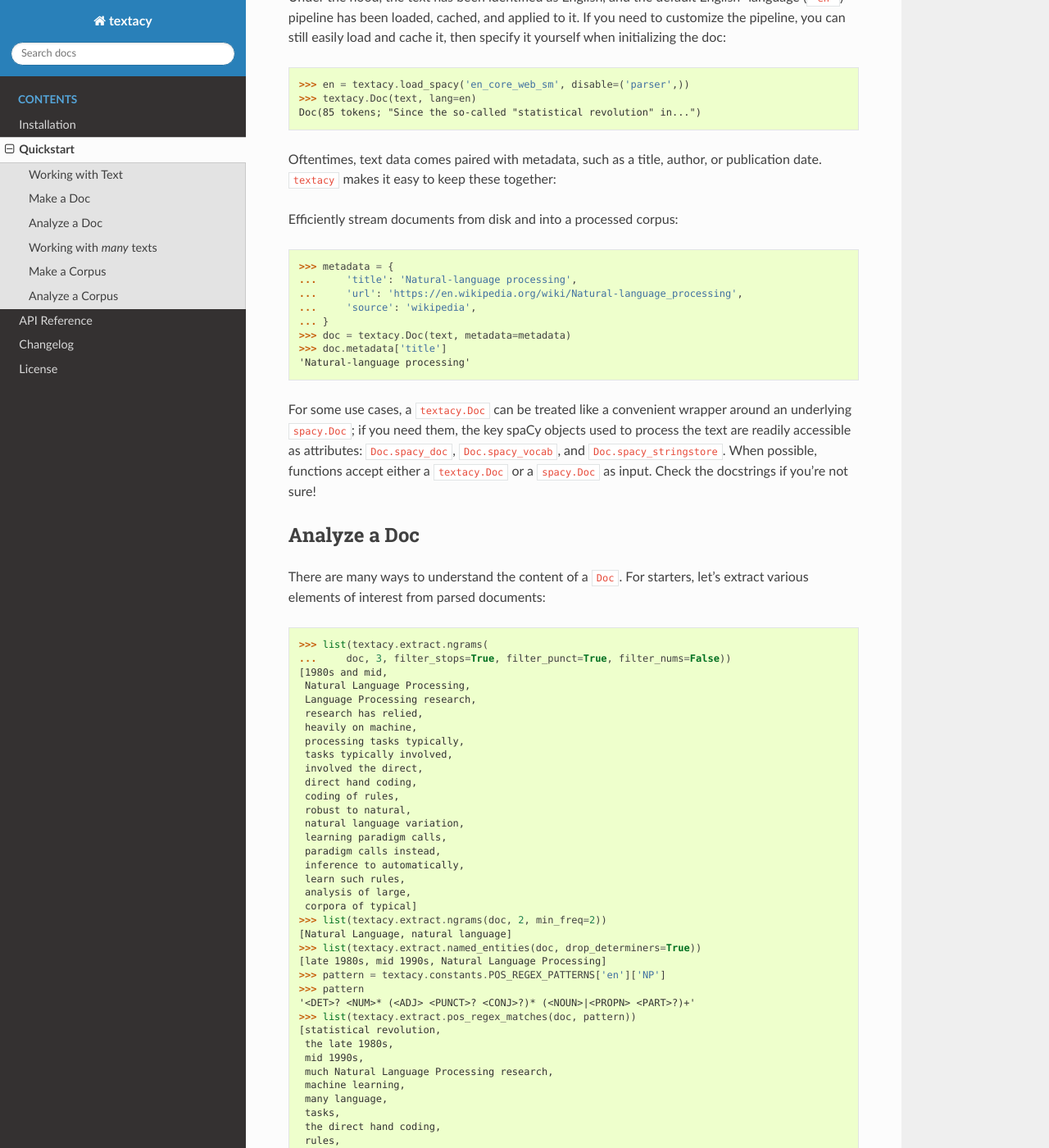
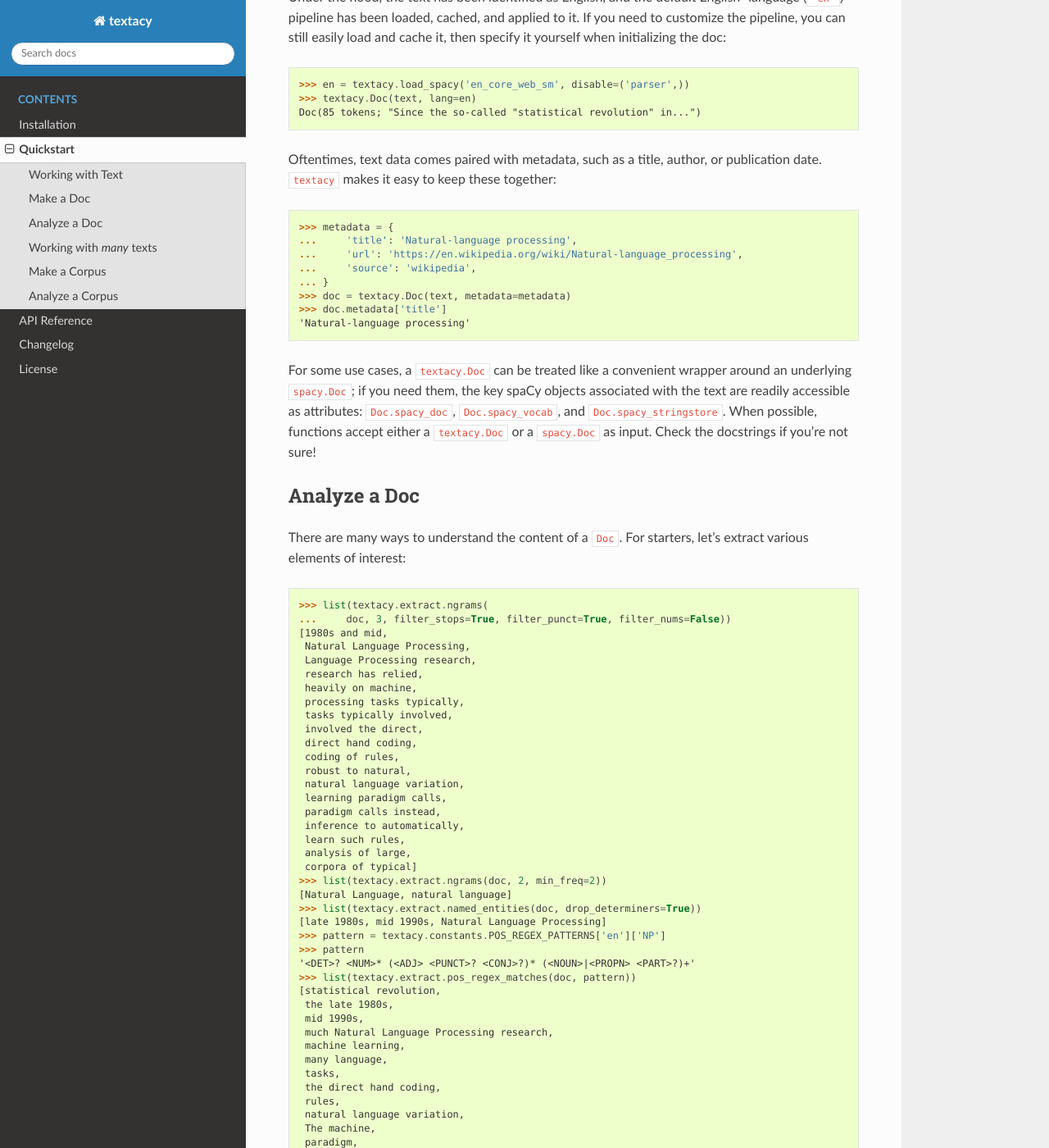
Before and after one commit to chartbeat-labs/textacy, a Sphinx documentation site: the page built from docs/source/getting_started/quickstart.rst, in a window 1280 px wide and 1400 px high, scrolled down 1469 px. Shown: the whole window at 82% size. Built offline with Sphinx 7.4.7 and the Read the Docs theme 2.0.0, drawn with Linux system fonts in a browser that asks for light colours; the version number could not be read and is left out; some of the changed text lies outside the part shown.

Commit message:
Fix inevitable typos and unclear comments in quickstart

```diff
--- a/docs/source/getting_started/quickstart.rst
+++ b/docs/source/getting_started/quickstart.rst
@@ -83,8 +83,6 @@ specify it yourself when initializing the doc:
 Oftentimes, text data comes paired with metadata, such as a title, author, or
 publication date. ``textacy`` makes it easy to keep these together:
 
-Efficiently stream documents from disk and into a processed corpus:
-
 .. code-block:: pycon
 
     >>> metadata = {
@@ -98,7 +96,7 @@ Efficiently stream documents from disk and into a processed corpus:
 
 For some use cases, a ``textacy.Doc`` can be treated like a convenient wrapper
 around an underlying ``spacy.Doc``; if you need them, the key spaCy objects
-used to process the text are readily accessible as attributes: ``Doc.spacy_doc``,
+associated with the text are readily accessible as attributes: ``Doc.spacy_doc``,
 ``Doc.spacy_vocab``, and ``Doc.spacy_stringstore``. When possible, functions accept
 either a ``textacy.Doc`` or a ``spacy.Doc`` as input. Check the docstrings
 if you're not sure!
@@ -107,7 +105,7 @@ Analyze a Doc
 -------------
 
 There are many ways to understand the content of a ``Doc``. For starters, let's
-extract various elements of interest from parsed documents:
+extract various elements of interest:
 
 .. code-block:: pycon
 
@@ -307,6 +305,8 @@ by the same spacy language pipeline. Let's continue with the Capitol Words datas
 and make a corpus from text and metadata streams (**Note:** This may take a
 few minutes):
 
+.. code-block:: pycon
+
     >>> corpus = textacy.Corpus('en', texts=text_stream, metadatas=metadata_stream)
     >>> corpus
     Corpus(1241 docs; 857058 tokens)
```
Also changed, not shown: other parts of docs/source/getting_started/quickstart.rst (+4 -4 lines).
